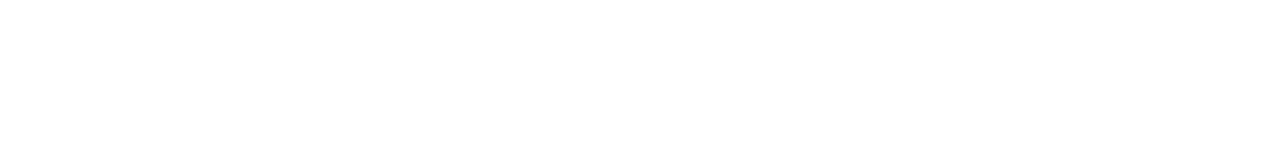
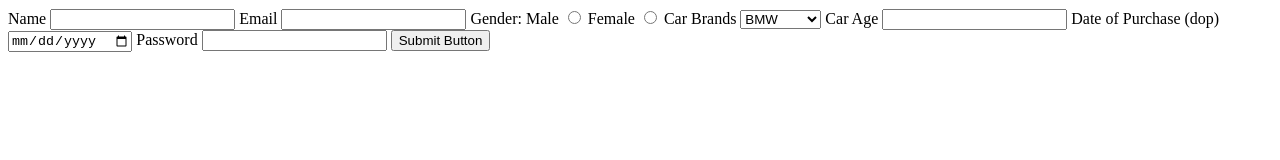
Before and after one commit to acciojob/car-insurance-form-AnkitYadav0809, a website: page main.html in a window 1280 px wide. Drawn offline with Linux system fonts and the light colour scheme.

Commit message:
created a submission

```diff
--- a/main.html
+++ b/main.html
@@ -8,6 +8,38 @@
 
 <body>
 	<!-- the entire body must be written by student -->
+	<form method="post">
+   <label for="name">Name</label>
+   <input type="text" id="name" required>
+
+		 <label for="email">Email</label>
+   <input type="email" id="email" required>
+
+		 <label >Gender:</label>
+		<label for="genderm">Male</label>
+   <input type="radio" id="genderm" name="abc" required >
+		<label for="fem">Female</label>
+		<input type="radio" id="fem" name="abc" required>
+
+		 <label for="cars">Car Brands</label>
+   <select id="cars">
+	   <option>BMW</option>
+	    <option>Audi</option>
+	    <option>Mercedez</option>
+   </select>
+
+		 <label for="carage">Car Age</label>
+   <input type="number" id="carage">
+
+		<label for="dop">Date of Purchase (dop)</label>
+		<input type="date" id="dop" required>
+
+		<label for="password">Password</label>
+		<input type="password" required id="password">
+
+		<button type="submit">Submit Button</button>
+
+	</form>
     <script type="text/javascript" src="./script.js">
 </script>
 
```
